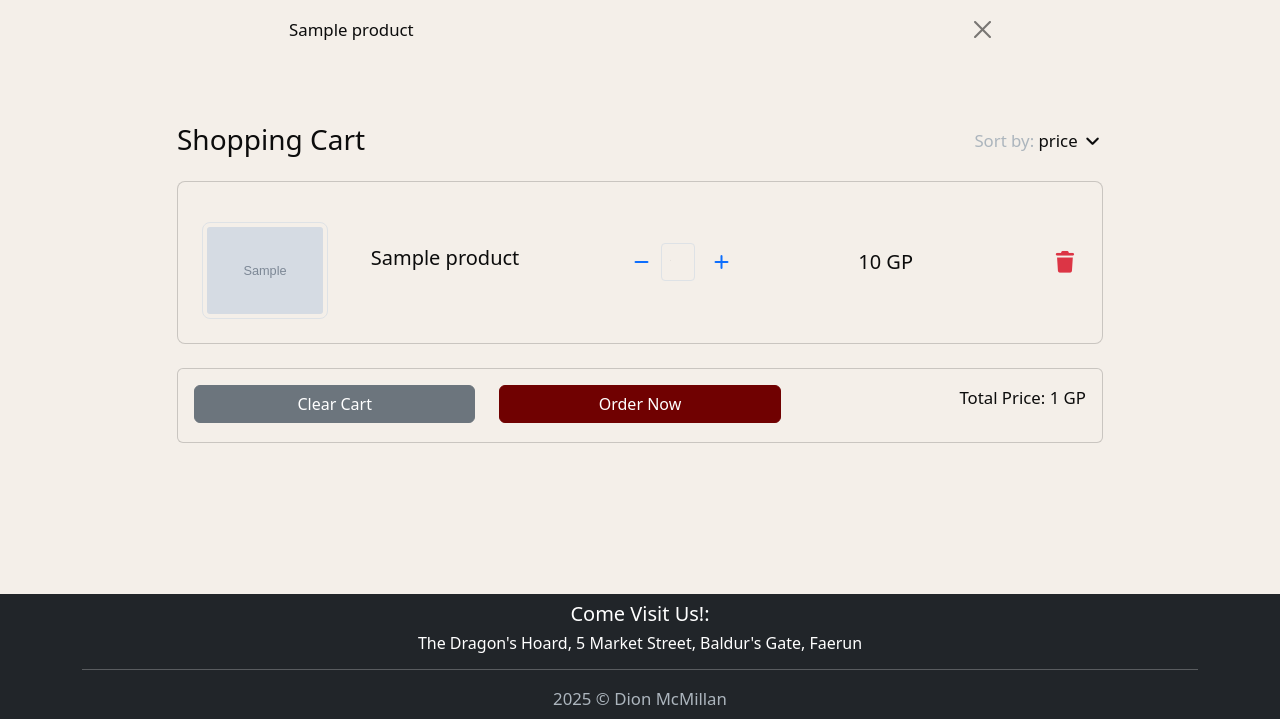
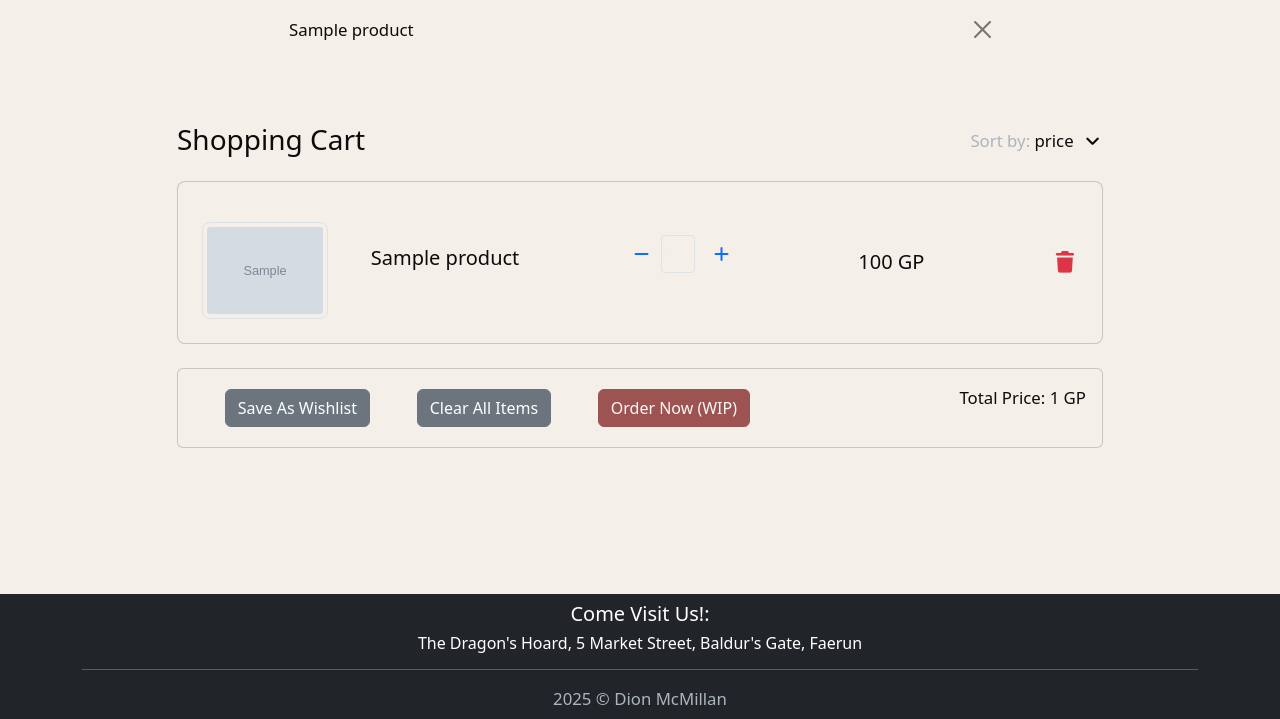
Before and after one commit to SourTarte/fantasy-storefront, a Django app: template shop/templates/shop/cart.html in a window 1280 px wide. Shown: the part 81-800 px from the top of the page. Run offline with Django 5.2, Linux system fonts and the light colour scheme; the template is opened without the code that fills it: most values are stand-ins (such as "Sample title", 1, 10 or a date in 2020); grey boxes marked "Sample" are stand-in pictures; some libraries are stand-ins or nearby versions; some web fonts are replaced.

Commit message:
Add: Cumulative price sorting to cart and ascending/descending sort

```diff
--- a/shop/templates/shop/cart.html
+++ b/shop/templates/shop/cart.html
@@ -17,14 +17,18 @@
                         <div>
                             <p class="mb-0">
                                 <span class="text-muted">Sort by:</span>
-                                <a href="#!" class="text-body">price <i class="fas fa-angle-down mt-1"></i></a>
+                                <!-- sortPriceLink toggles sort order and flips the icon -->
+                                <a href="#" id="sortPriceLink" class="text-body">price
+                                    <i class="fas fa-angle-down ms-1" id="sortPriceIcon" aria-hidden="true"></i>
+                                </a>
                             </p>
                         </div>
                     </div>
 
-                    <!-- Loop through each item in the cart -->
+                    <!-- Container for cart items so JS can reorder them -->
+                    <div id="cart-items-list">
                         {% for item in cart_items %}
-                    <div class="card rounded-3 mb-4">
+                        <div class="card rounded-3 mb-4 cart-item">
                             <div class="card-body p-4">
                                 <div class="row d-flex justify-content-between align-items-center">
                                     <!-- Product image -->
@@ -39,7 +43,7 @@
                                     </div>
 
                                     <!-- Quantity controls -->
-                                <div class="col-md-3 col-lg-3 col-xl-2 d-flex">
+                                    <div class="col-md-3 col-lg-3 col-xl-2 pb-3 d-flex">
                                         <!-- Server-side minus button using the outer form -->
                                         <button
                                             class="btn btn-link px-2 ms-2"
@@ -47,7 +51,6 @@
                                             title="Minus one"
                                             formaction="{% url 'increment_in_cart' item.id 0 %}"
                                             formmethod="post">
-                                        {% csrf_token %}
                                             <i class="fas fa-minus"></i>
                                         </button>
 
@@ -69,14 +72,18 @@
                                             title="Add one"
                                             formaction="{% url 'increment_in_cart' item.id 1 %}"
                                             formmethod="post">
-                                        {% csrf_token %}
                                             <i class="fas fa-plus"></i>
                                         </button>
                                     </div>
 
                                     <!-- Product price -->
                                     <div class="col-md-3 col-lg-2 col-xl-2 offset-lg-1">
-                                    <h5 class="mb-0">{{ item.product.price }} GP</h5>
+                                        <!-- store price & quantity as data-attributes so JS can compute line total -->
+                                        <h5 class="product-price-total mb-0"
+                                            data-price="{{ item.product.price }}"
+                                            data-quantity="{{ item.quantity }}">
+                                            {{ item.product.price|floatformat:0 }} GP
+                                        </h5>
                                     </div>
 
                                     <!-- Remove item -->
@@ -92,29 +99,39 @@
                         <!-- Message if cart is empty -->
                         <p>Your cart is empty.</p>
                         {% endfor %}
+                    </div>
 
                     <!-- Cart actions and total price -->
                     <div class="card">
                         <div class="card-body">
                             <div class="row">
+                                <div class="col">
+                                    <div class="row row-cols-1 row-cols-md-auto justify-content-evenly">
+                                            <a class="btn btn-secondary btn-block m-1" aria-current="page"
+                                            href="{% url 'save_cart_to_wishlist' %}">Save As Wishlist</a>
+
                                         <!-- Clear cart button -->
+                                            <a class="btn btn-secondary btn-block m-1" aria-current="page"
+                                            href="{% url 'clear_cart' %}">Clear All Items</a>
+
+                                        <!-- Order now button (currently just clears cart) -->
+                                            <button type="button" class="btn btn-primary btn-block m-1" aria-current="page"
+                                            href="" disabled>Order Now (WIP)</button>
+                                    </div>
+                                </div>
+
+
+                                <!-- Total price display -->
+                                <div class="col col-6 col-md-4">
+                                    <div class="row justify-content-end">
                                         <div class="col">
-                                    <a class="btn btn-secondary w-100" role="button" aria-current="page"
-                                       href="{% url 'clear_cart' %}">Clear Cart</a>
-                                </div>
-                                <!-- Order now button (currently just clears cart) -->
-                                <div class="col">
-                                    <a class="btn btn-primary w-100" role="button" aria-current="page"
-                                       href="{% url 'clear_cart' %}">Order Now</a>
-                                </div>
-                                <!-- Total price display -->
-                                <div class="col">
-                                    <p class="text-end">Total Price: {{ total_price }} GP</p>
+                                            <p class="text-end" style = "align-items: center">Total Price: {{ total_price }} GP</p>
                                         </div>
                                     </div>
                                 </div>
                             </div>
-
+                        </div>
+                    </div>
                 </div> <!-- /.col-10 -->
             </div> <!-- /.row -->
         </div> <!-- /.container -->
@@ -122,3 +139,63 @@
 </section>
 
 {% endblock content %}
+
+{% block extras %}
+<script>
+    document.addEventListener("DOMContentLoaded", () => {
+        // Compute each line total display
+        function refreshLineTotals() {
+            document.querySelectorAll(".product-price-total").forEach((el) => {
+                const price = parseFloat(el.dataset.price) || 0;
+                const qty = parseInt(el.dataset.quantity, 10) || 0;
+                const total = price * qty;
+                el.textContent = Number.isInteger(total) ? String(total) + " GP" : total.toFixed(2) + " GP";
+            });
+        }
+        refreshLineTotals();
+
+        // Sorting behavior for cart items by product price (ascending/descending toggle)
+        const sortLink = document.getElementById("sortPriceLink");
+        const sortIcon = document.getElementById("sortPriceIcon");
+        const itemsContainer = document.getElementById("cart-items-list");
+        // state: true => ascending, false => descending
+        let ascending = false;
+
+        function parseItemPrice(cardEl) {
+            const priceEl = cardEl.querySelector(".product-price-total");
+            return priceEl ? (parseFloat(priceEl.dataset.price) || 0) : 0;
+        }
+
+        function sortCartItems(asc) {
+            if (!itemsContainer) return;
+            // get array of .cart-item children (skip non-card nodes)
+            const items = Array.from(itemsContainer.querySelectorAll(".cart-item"));
+            items.sort((a, b) => {
+                const pa = parseItemPrice(a);
+                const pb = parseItemPrice(b);
+                return asc ? pa - pb : pb - pa;
+            });
+            // reattach in new order
+            items.forEach((it) => itemsContainer.appendChild(it));
+        }
+
+        if (sortLink) {
+            sortLink.addEventListener("click", (ev) => {
+                ev.preventDefault();
+                ascending = !ascending; // toggle: first click -> true (ascending)
+                sortCartItems(ascending);
+                // flip icon
+                if (sortIcon) {
+                    if (ascending) {
+                        sortIcon.classList.remove("fa-angle-down");
+                        sortIcon.classList.add("fa-angle-up");
+                    } else {
+                        sortIcon.classList.remove("fa-angle-up");
+                        sortIcon.classList.add("fa-angle-down");
+                    }
+                }
+            });
+        }
+    });
+</script>
+{% endblock extras %}
```
Lines whose indentation alone changed are shown as unchanged.
